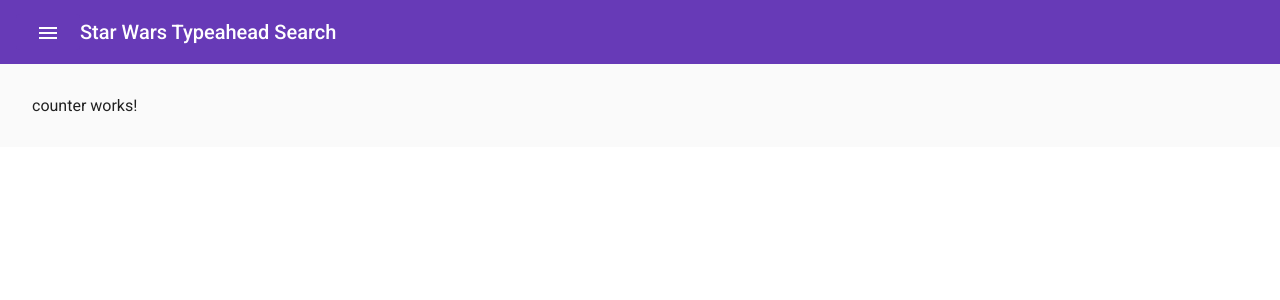
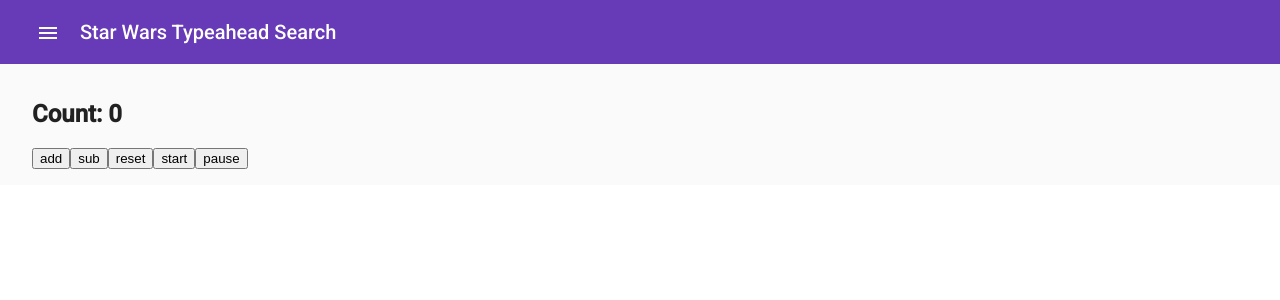
Before and after one commit to alegalliard/rxjs-labs, an Angular app: page /counter in a window 1280 px wide. Shown: the top 300 px of the page. Built offline with nearby package versions, Linux system fonts and the light colour scheme.

Commit message:
counter - initial exercise

```diff
--- a/src/app/counter/counter.component.html
+++ b/src/app/counter/counter.component.html
@@ -1 +1,6 @@
-<p>counter works!</p>
+<h2 *ngIf="state$ | async as state">Count: {{state.count}}</h2>
+<button (click)="actions$.next(actionType.Add)">add</button>
+<button (click)="actions$.next(actionType.Subtract)">sub</button>
+<button (click)="actions$.next(actionType.Reset)">reset</button>
+<button (click)="actions$.next(actionType.Start)">start</button>
+<button (click)="actions$.next(actionType.Pause)">pause</button>
--- a/src/app/counter/counter.component.ts
+++ b/src/app/counter/counter.component.ts
@@ -1,15 +1,46 @@
 import { Component, OnInit } from '@angular/core';
+import { BehaviorSubject, Observable } from 'rxjs';
+import { mapTo, tap } from 'rxjs/operators';
+
+/*
+Objetivos:
+1. não devemos mutar nenhum dado!
+2. deve separar as ações que manipulam o estado dos efeitos colaterais
+3. deve aumentar o contador quando clicar no botão add
+4. deve subtrair o contador quando clicar no botão sub
+5. deve resetar o contador quando clicar no botão reset
+6. deve iniciar o contador somando um a cada segundo quando clicar no botão start
+7. deve pausar o contador quando clicar no botão pause
+*/
+
+enum Action {
+  Start,
+  Pause,
+  Reset,
+  Add,
+  Subtract,
+}
+
+interface AppState {
+  count: number,
+}
 
 @Component({
   selector: 'app-counter',
   templateUrl: './counter.component.html',
   styleUrls: ['./counter.component.scss']
 })
-export class CounterComponent implements OnInit {
+export class CounterComponent {
 
-  constructor() { }
+  private initialState: AppState = {
+    count: 0,
+  };
 
-  ngOnInit() {
-  }
+  actionType = Action;
+  actions$ = new BehaviorSubject(Action.Reset);
 
+  state$: Observable<AppState> = this.actions$.pipe(
+    tap(a => console.log(Action[a])),
+    mapTo({...this.initialState}),
+  );
 }
```
